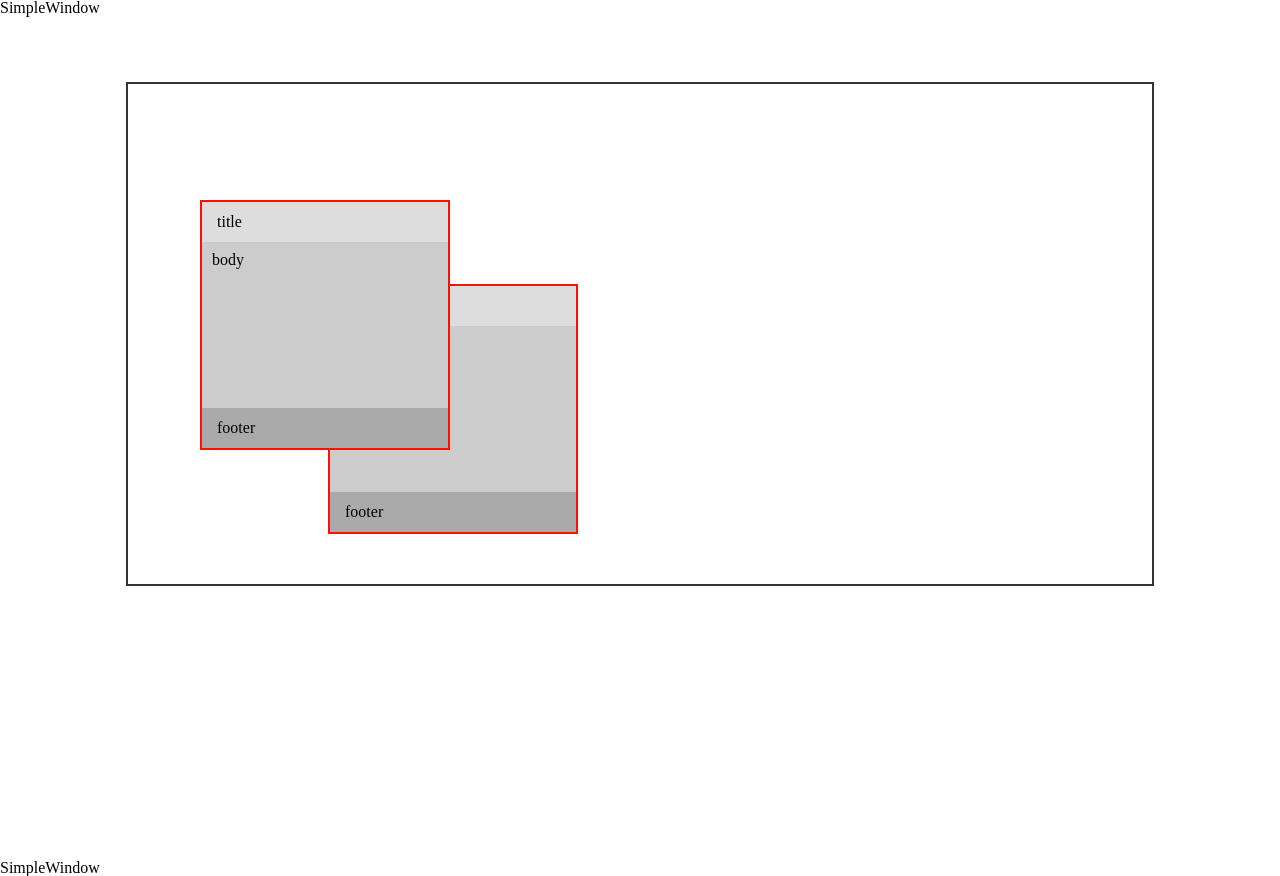
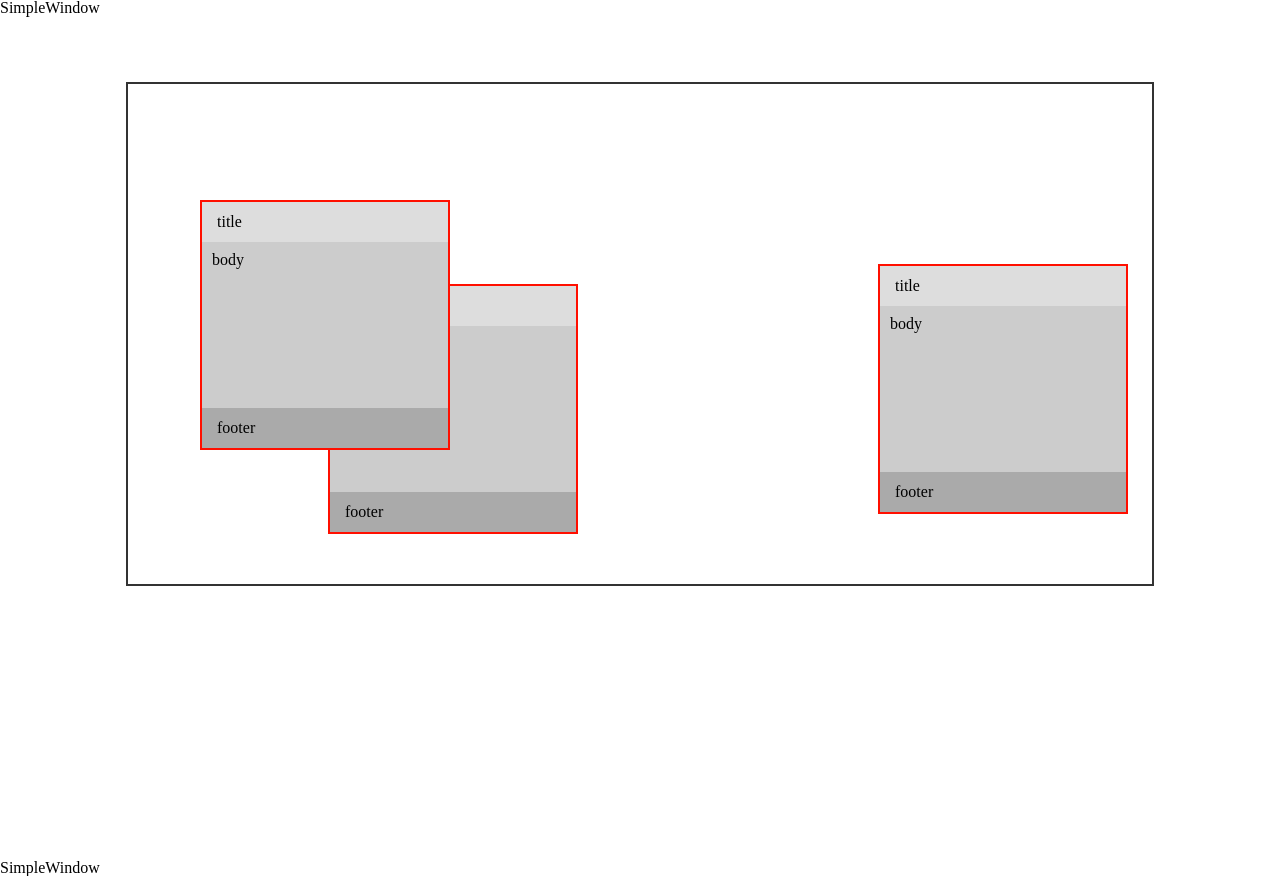
Before and after one commit to zhengsk/dialoger, a plain HTML site: page index.html in a window 1280 px wide. Drawn offline with Linux system fonts and the light colour scheme.

Commit message:
modify instance parameter

```diff
--- a/index.html
+++ b/index.html
@@ -34,6 +34,8 @@
 
 
 		var win01 = new SimpleWindow({
+			top : 180,
+			left : 750,
 			parent : document.getElementById('windowWrapper')
 		});
 
```
